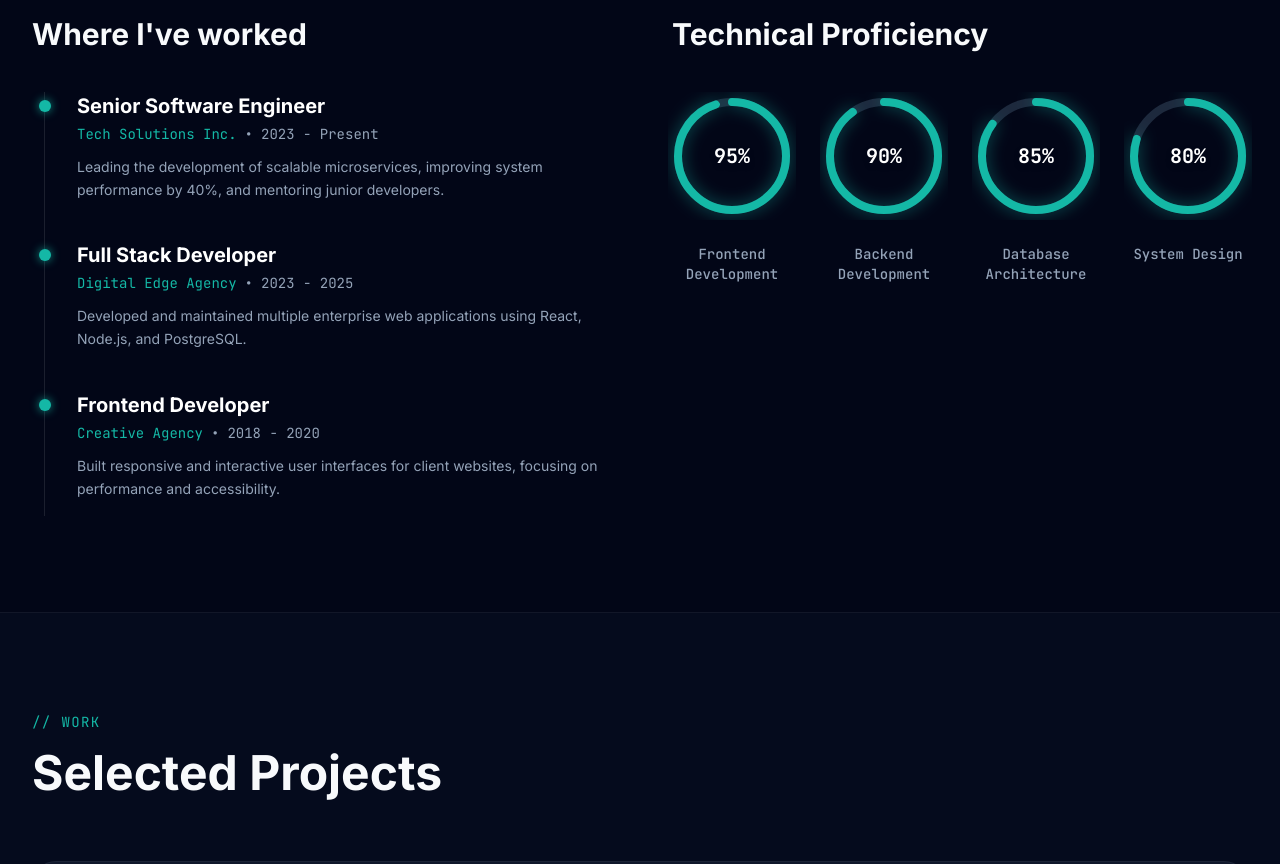
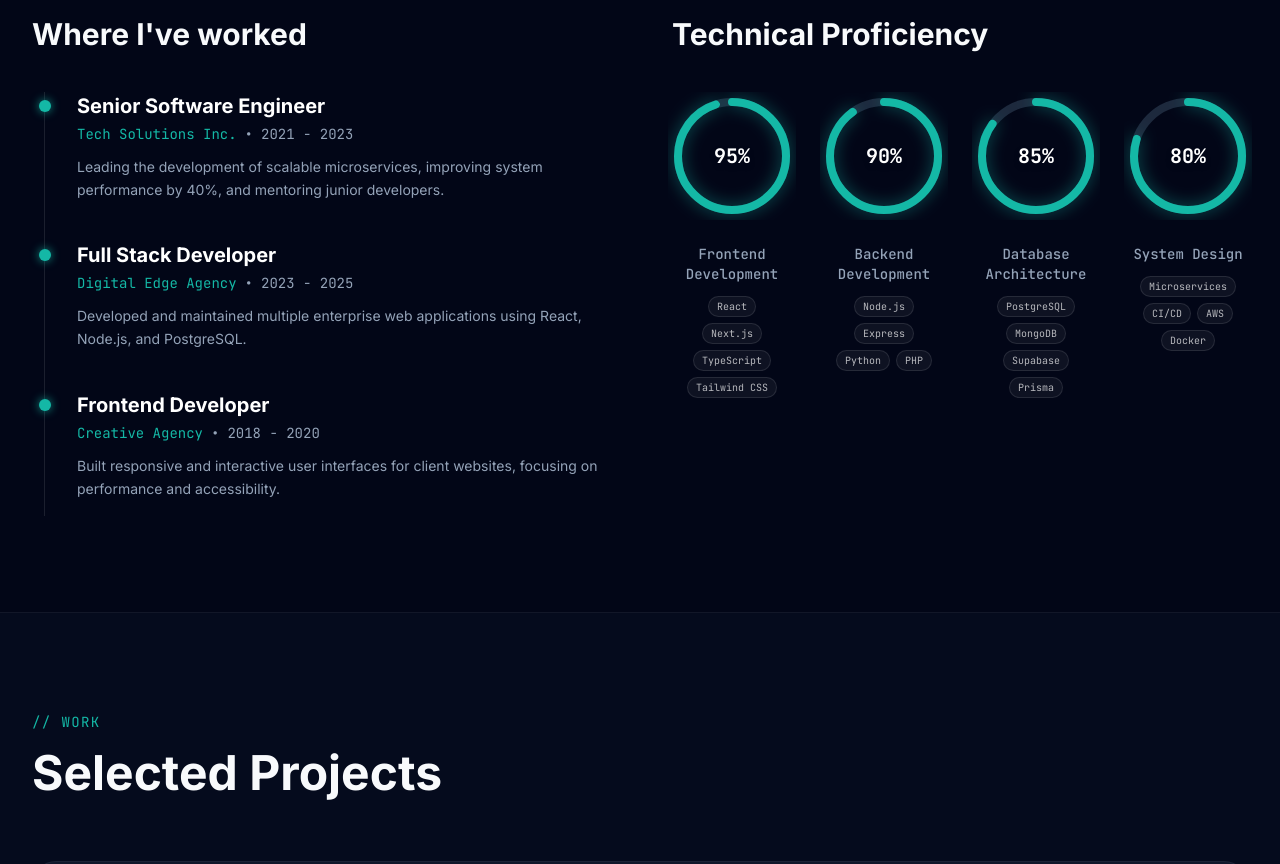
Before and after one commit to djayourikelvinatsu-hub/my_portfolio, a Next.js app: page / in a window 1280 px wide. Shown: the part 1580-2444 px from the top of the page. Built offline with nearby package versions, Linux system fonts and the light colour scheme.

Commit message:
feat: add Skills link to Navbar and include programming languages in Home page skills section

```diff
--- a/src/app/about/page.tsx
+++ b/src/app/about/page.tsx
@@ -238,11 +238,12 @@ export default function AboutPage() {
 
             {/* Skills Section */}
             <motion.div
+                id="skills"
                 initial="hidden"
                 whileInView="visible"
                 viewport={{ once: true, margin: "-100px" }}
                 variants={staggerContainer}
-                className="pt-24 pb-12 border-t border-white/5"
+                className="pt-24 pb-12 border-t border-white/5 scroll-mt-32"
             >
                 <div className="mb-12 sm:mb-16">
                     <span className="text-primary font-mono text-sm tracking-widest uppercase">{"//"} TECHNICAL ARSENAL</span>
--- a/src/app/page.tsx
+++ b/src/app/page.tsx
@@ -68,7 +68,7 @@ const experiences = [
   {
     role: "Senior Software Engineer",
     company: "Tech Solutions Inc.",
-    period: "2023 - Present",
+    period: "2021 - 2023",
     description: "Leading the development of scalable microservices, improving system performance by 40%, and mentoring junior developers.",
   },
   {
@@ -86,10 +86,10 @@ const experiences = [
 ]
 
 const skills = [
-  { name: "Frontend Development", progress: 95 },
-  { name: "Backend Development", progress: 90 },
-  { name: "Database Architecture", progress: 85 },
-  { name: "System Design", progress: 80 },
+  { name: "Frontend Development", progress: 95, languages: ["React", "Next.js", "TypeScript", "Tailwind CSS"] },
+  { name: "Backend Development", progress: 90, languages: ["Node.js", "Express", "Python", "PHP"] },
+  { name: "Database Architecture", progress: 85, languages: ["PostgreSQL", "MongoDB", "Supabase", "Prisma"] },
+  { name: "System Design", progress: 80, languages: ["Microservices", "CI/CD", "AWS", "Docker"] },
 ]
 
 export default function Home() {
@@ -272,7 +272,16 @@ export default function Home() {
                           <span className="font-mono text-xl font-bold text-white shadow-black drop-shadow-md">{skill.progress}%</span>
                         </div>
                       </div>
-                      <span className="font-mono text-sm mt-6 text-center text-muted-foreground font-medium">{skill.name}</span>
+                      <div className="mt-6 flex flex-col items-center gap-3 w-full">
+                        <span className="font-mono text-sm text-center text-muted-foreground font-medium">{skill.name}</span>
+                        <div className="flex flex-wrap justify-center gap-1.5 w-full px-2">
+                          {skill.languages.map((lang, lIdx) => (
+                            <span key={lIdx} className="text-[10px] px-2 py-0.5 rounded-full bg-white/5 border border-white/10 text-white/70 font-mono whitespace-nowrap">
+                              {lang}
+                            </span>
+                          ))}
+                        </div>
+                      </div>
                     </motion.div>
                   );
                 })}
--- a/src/components/layout/navbar.tsx
+++ b/src/components/layout/navbar.tsx
@@ -16,6 +16,7 @@ const navItems = [
     { name: "About", path: "/about" },
     { name: "Experience", path: "/about#experience" },
     { name: "Education", path: "/about#education" },
+    { name: "Skills", path: "/about#skills" },
     { name: "Projects", path: "/projects" },
     { name: "Contact", path: "/#contact" },
 ]
```
